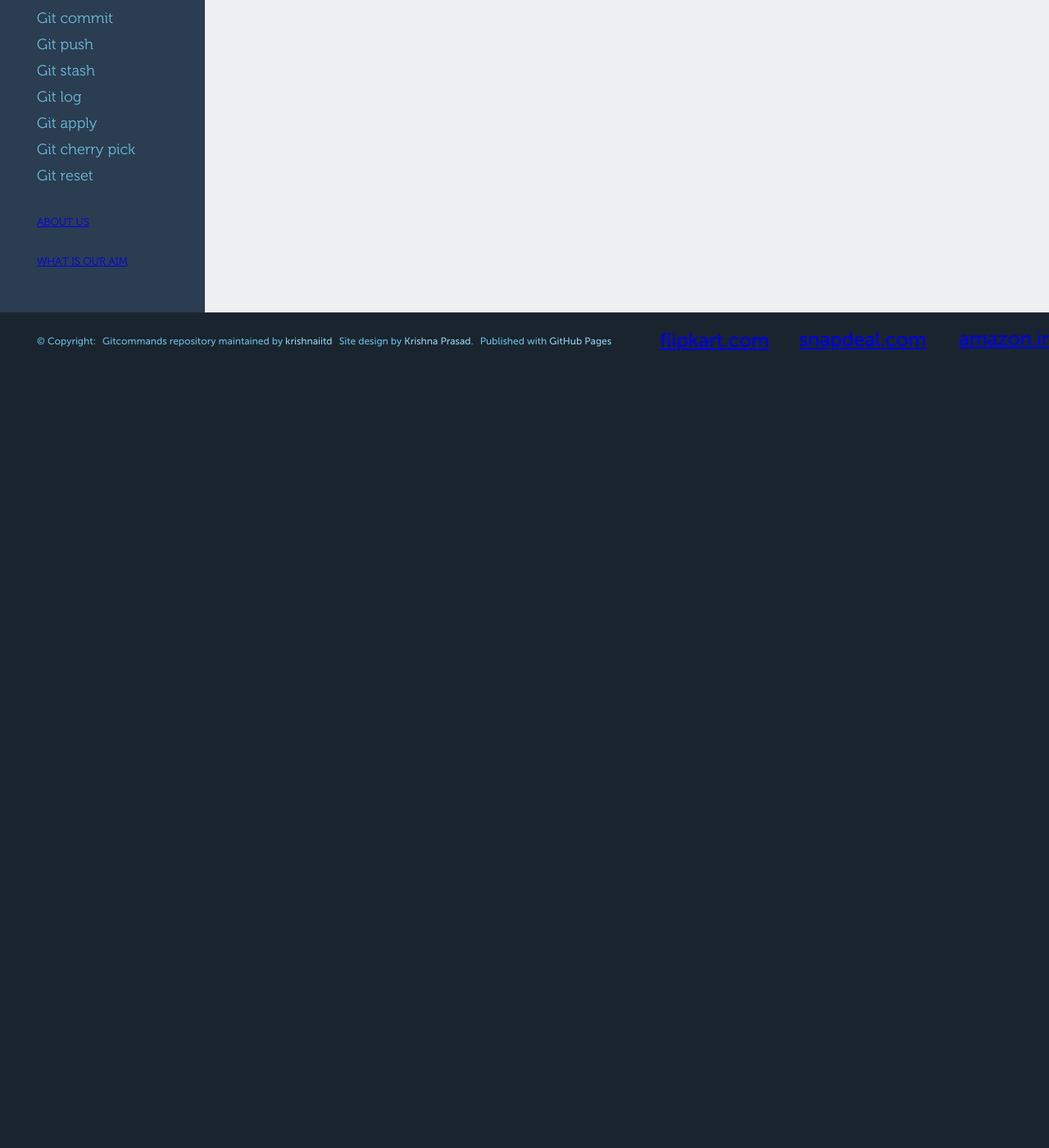
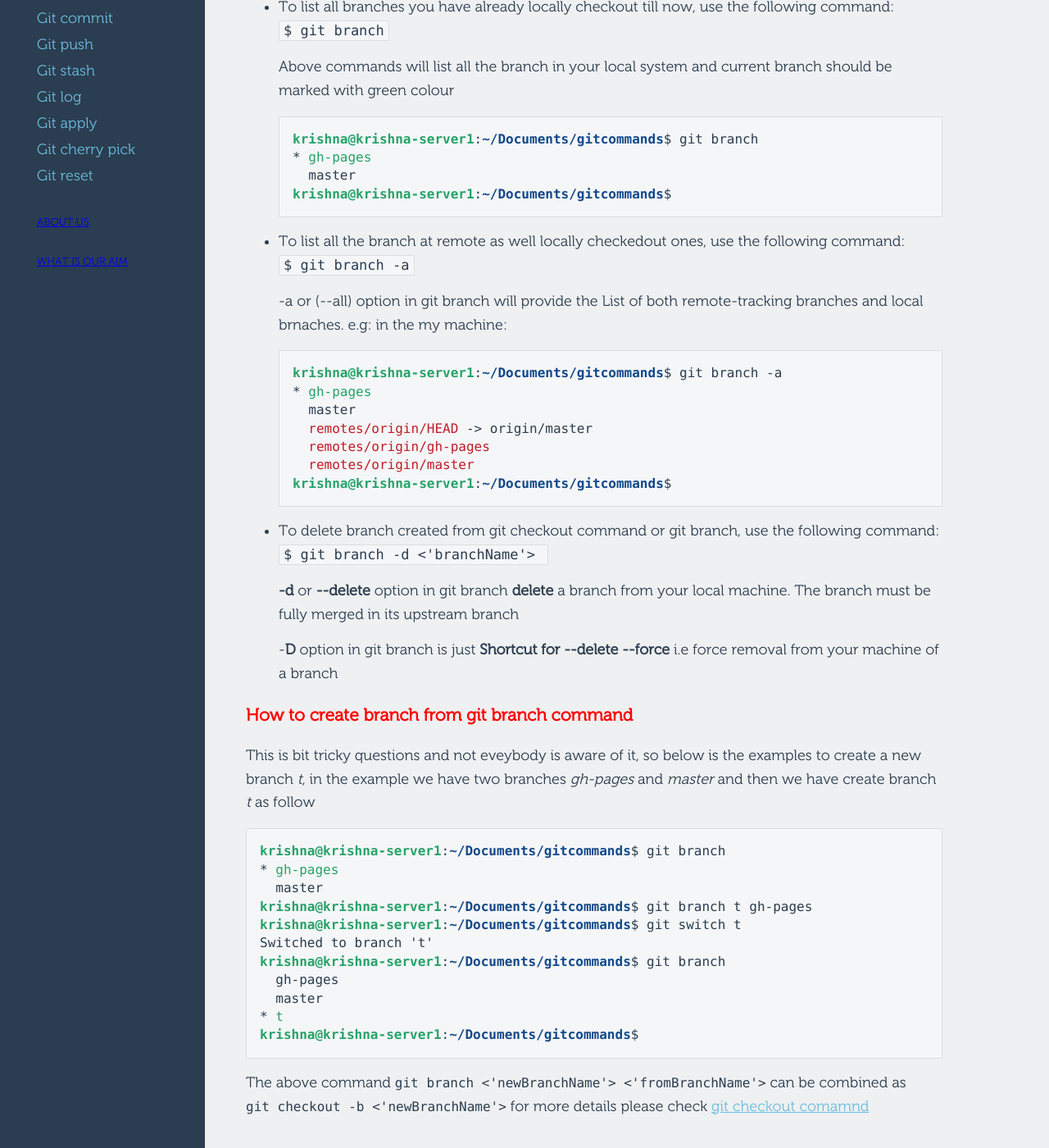
Before and after one commit to krishnaiitd/gitcommands, a Jekyll site: the page built from git-branch/index.html, in a window 1280 px wide and 1400 px high, scrolled down 489 px. Shown: the whole window at 82% size. Built offline with Jekyll 4.4.1, drawn with Linux system fonts in a browser that asks for light colours; comment, search, counter and statistics services are not loaded; before the commit the page ends 938 px from its top, so only the background shows below that.

Commit message:
added the code for git apply, git branch and git checkout

```diff
--- a/git-apply/index.html
+++ b/git-apply/index.html
@@ -9,6 +9,9 @@ keywords: git apply, git commands, git cherry pick, git stash.
     <h2> Git Apply (<code> git apply </code>) Command</h2>
   </p>
   <p>
-    Adding the details of git apply.
+    git apply takes a patch i.e content from <code>git diff</code> and apply to the currently working directory/directory where changes are present in <code>git diff </code>
+  </p>
+  <p>
+    <code>git apply</code> make you the changes in the source files as if you were writing the code yourself, consequently <a href="{{ site.baseurl }}/git-status">git status</a> and <code>git diff</code> will output the changes appeared in the patch you applied. Hence with git apply you can fix/add more changes and git add them together as a single new patch.
   </p>
 </article>
--- a/git-branch/index.html
+++ b/git-branch/index.html
@@ -1,8 +1,8 @@
 ---
 layout: default
-title: Git Commands - Git branch Command, git branch command help to know the list of brnaches name in the current git repository.
-description: Git branch listed the checkout branch in a git repository.
-keywords: git status, git commands, git diff, git stash.
+title: git branch is a command which helps in creating, deleting and listing branches of the main coderepository.
+description: Git branch command list all branches you have checkout out till now and git branch -a will include the remote branches also.
+keywords: git branch, git commands, git status, git apply, git checkout -b
 ---
 <article id="git-branch">
   <p>
@@ -14,6 +14,67 @@ keywords: git status, git commands, git diff, git stash.
   <p><code>git branch</code> helps in simultaneous development of multiple features in parallel branches and retains the stable code in the master branch</p>
   <p><code>git branch</code> acts as a pointer to a series of commits and has independent development line. it gives the project a fork like structure as new commits are saved in the current branch</p>
   <p>Another feature of it is that it does not let one switch between the branches.</p>
+  <p>
+
+<div>
+
+  <ul>
+    <li>To list all branches you have already locally checkout till now, use the following command:
+    <code>$ git branch</code>
+    <p>Above commands will list all the branch in your local system and current branch should be marked with green colour
+
+        <pre><font color="#26A269"><b>krishna@krishna-server1</b></font>:<font color="#12488B"><b>~/Documents/gitcommands</b></font>$ git branch
+* <font color="#26A269">gh-pages</font>
+  master
+<font color="#26A269"><b>krishna@krishna-server1</b></font>:<font color="#12488B"><b>~/Documents/gitcommands</b></font>$ </pre>
+
+    </p>
+    </li>
 
 
+    <li>To list all the branch at remote as well locally checkedout ones, use the following command:
+    <code>$ git branch -a</code>
+      <p>-a or (--all) option in git branch will provide the List of both remote-tracking branches and local brnaches. e.g: in the my machine:
+        <pre><font color="#26A269"><b>krishna@krishna-server1</b></font>:<font color="#12488B"><b>~/Documents/gitcommands</b></font>$ git branch -a
+* <font color="#26A269">gh-pages</font>
+  master
+  <font color="#C01C28">remotes/origin/HEAD</font> -&gt; origin/master
+  <font color="#C01C28">remotes/origin/gh-pages</font>
+  <font color="#C01C28">remotes/origin/master</font>
+<font color="#26A269"><b>krishna@krishna-server1</b></font>:<font color="#12488B"><b>~/Documents/gitcommands</b></font>$</pre>
+
+</p>
+    </li>
+
+    <li>To delete branch created from git checkout command or git branch, use the following command:
+      <code>$ git branch -d <'branchName'> </code>
+        <p><strong>-d</strong> or <strong>--delete</strong> option in git branch <strong>delete</strong> a branch from your local machine. The branch must be fully merged in its upstream branch</p>
+        <p>-<strong>D</strong> option in git branch is just <strong>Shortcut for --delete --force</strong> i.e force removal from your machine of a branch
+        </p>
+    </li>
+  </ul>
+</div>
+
+<div>
+      <h3 style="color:red;">How to create branch from git branch command</h3>
+
+      <p>This is bit tricky questions and not eveybody is aware of it, so below is the examples to create a new branch <i>t</i>, in the example we have two branches <i>gh-pages</i> and <i>master</i> and then we have create branch  <i>t</i> as follow</p>
+
+
+      <pre><font color="#26A269"><b>krishna@krishna-server1</b></font>:<font color="#12488B"><b>~/Documents/gitcommands</b></font>$ git branch
+* <font color="#26A269">gh-pages</font>
+  master
+<font color="#26A269"><b>krishna@krishna-server1</b></font>:<font color="#12488B"><b>~/Documents/gitcommands</b></font>$ git branch t gh-pages
+<font color="#26A269"><b>krishna@krishna-server1</b></font>:<font color="#12488B"><b>~/Documents/gitcommands</b></font>$ git switch t
+Switched to branch &apos;t&apos;
+<font color="#26A269"><b>krishna@krishna-server1</b></font>:<font color="#12488B"><b>~/Documents/gitcommands</b></font>$ git branch
+  gh-pages
+  master
+* <font color="#26A269">t</font>
+<font color="#26A269"><b>krishna@krishna-server1</b></font>:<font color="#12488B"><b>~/Documents/gitcommands</b></font>$ </pre>
+
+  The above command <code>git branch <'newBranchName'> <'fromBranchName'></code> can be combined as <code>git checkout -b <'newBranchName'></code> for more details please check <a href="{{ site.baseurl }}/git-checkout">git checkout comamnd</a>
+
+</div>
+
 </article>
--- a/git-checkout/index.html
+++ b/git-checkout/index.html
@@ -2,7 +2,7 @@
 layout: default
 title: Git Commands - Git checkout Command, git checkout is a method to change the current branch in your local machine.
 description: Git checkout Command, git checkout to switch between different different repositories on local machine.
-keywords: git checkout, git commands, git branch, git status.
+keywords: git checkout, git clone, git commands, git branch, git status.
 ---
 <article id="git-checkout">
     <p>
--- a/list-of-git-commands/index.html
+++ b/list-of-git-commands/index.html
@@ -1,7 +1,7 @@
 ---
 layout: default
 title: Git Commands - List of all useful git commands
-description: git of all possible git commands, Useful git commands, which will help millions of developers in their development work.
+description: list of all possible git commands, Useful git commands, which will help millions of developers in their development work.
 keywords: git command, git commands, git branch, git remote, git rebase, git config, git status, git stash, git cherry-pick,  git log.
 ---
 <article id="git-list-of-commands">
```
